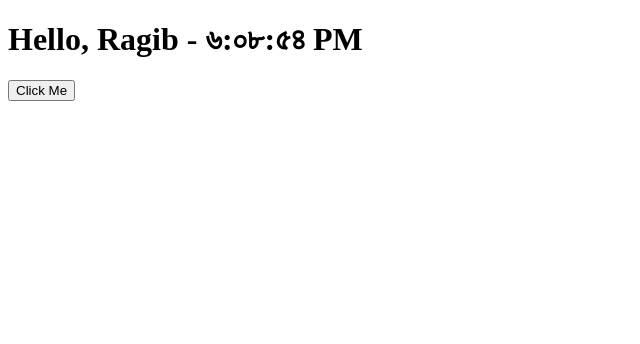
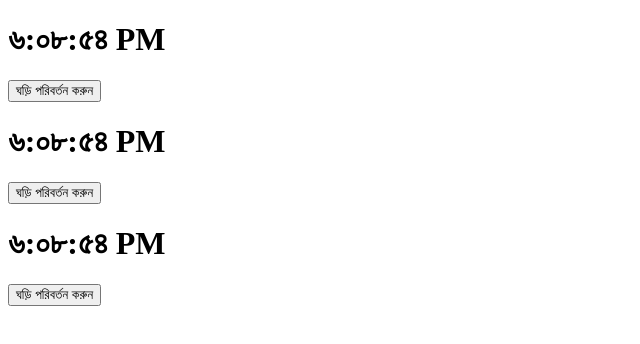
Before and after one commit to fuadragib01/lws-react, a React (Create React App) app: page / in a window 1280 px wide. Shown: the top 344 px of the page, without its empty margins (0-640 px from the left). Built offline with nearby package versions, Linux system fonts and the light colour scheme.

Commit message:
Conditional rendering done from L - 9

```diff
--- a/src/App.js
+++ b/src/App.js
@@ -1,10 +1,11 @@
 import React from "react";
-import Clock from "./components/Clock";
+import ClockList from "./components/ClockList";
 
 function App() {
+	const quantities = [1, 2, 3];
 	return (
 		<div>
-			<Clock>Ragib - </Clock>
+			<ClockList quantities={quantities} />
 		</div>
 	);
 }
--- a/src/components/Button.js
+++ b/src/components/Button.js
@@ -10,12 +10,15 @@
 		return true;
 	}
 	render() {
-		console.log("Button component renderd");
-		const { change, locale } = this.props;
+		const { change, locale, show, enable } = this.props;
+		if (!enable) return null;
 		return (
-			<button type="button" onClick={() => change(locale)}>
-				Click Me
-			</button>
+			<>
+				<button type="button" onClick={() => change(locale)}>
+					{locale === "bn-BD" ? "Change Clock" : "ঘড়ি পরিবর্তন করুন"}
+				</button>
+				{show && <p>Hello</p>}
+			</>
 		);
 	}
 }
--- a/src/components/Clock.js
+++ b/src/components/Clock.js
@@ -21,22 +21,32 @@
 		});
 	}
 
-	handleClick = () => {
+	handleClick = (locale) => {
 		this.setState({
-			locale: "en-US",
+			locale,
 		});
 	};
 
 	render() {
-		console.log("Clock component renderd");
 		const { date, locale } = this.state;
 		return (
 			<>
-				<h1>
-					Hello, {this.props.children}
-					{date.toLocaleTimeString(locale)}
-				</h1>
-				<Button change={this.handleClick} locale="en-US" />
+				<h1>{date.toLocaleTimeString(locale)}</h1>
+				{locale === "bn-BD" ? (
+					<Button
+						change={this.handleClick}
+						locale="en-US"
+						show={false}
+						enable
+					/>
+				) : (
+					<Button
+						change={this.handleClick}
+						locale="bn-BD"
+						show
+						enable
+					/>
+				)}
 			</>
 		);
 	}
--- /dev/null
+++ b/src/components/ClockList.js
@@ -0,0 +1,14 @@
+import React from "react";
+import Clock from "./Clock";
+
+const ClockList = ({ quantities = [] }) => {
+	return (
+		<div>
+			{quantities.map(() => (
+				<Clock key={Math.random()} />
+			))}
+		</div>
+	);
+};
+
+export default ClockList;
```
